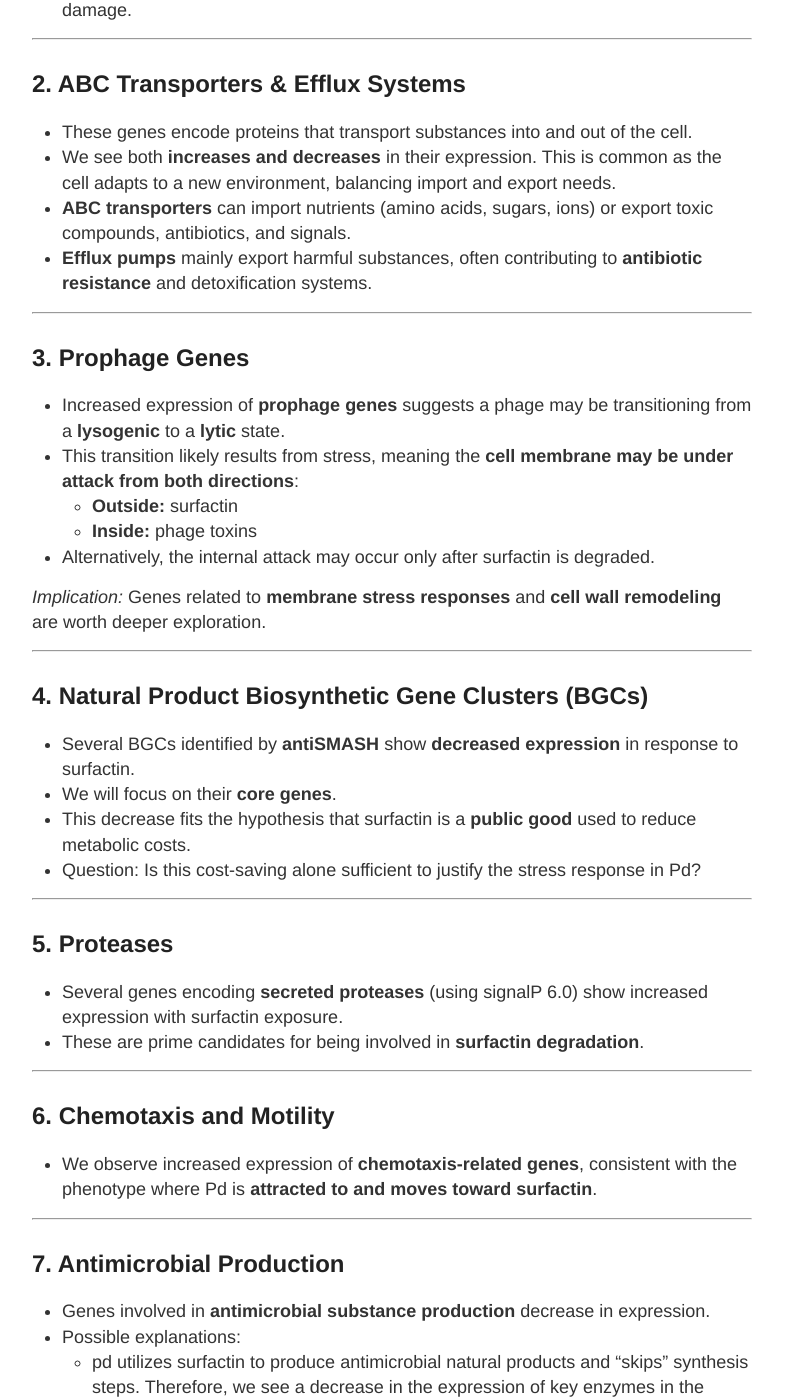
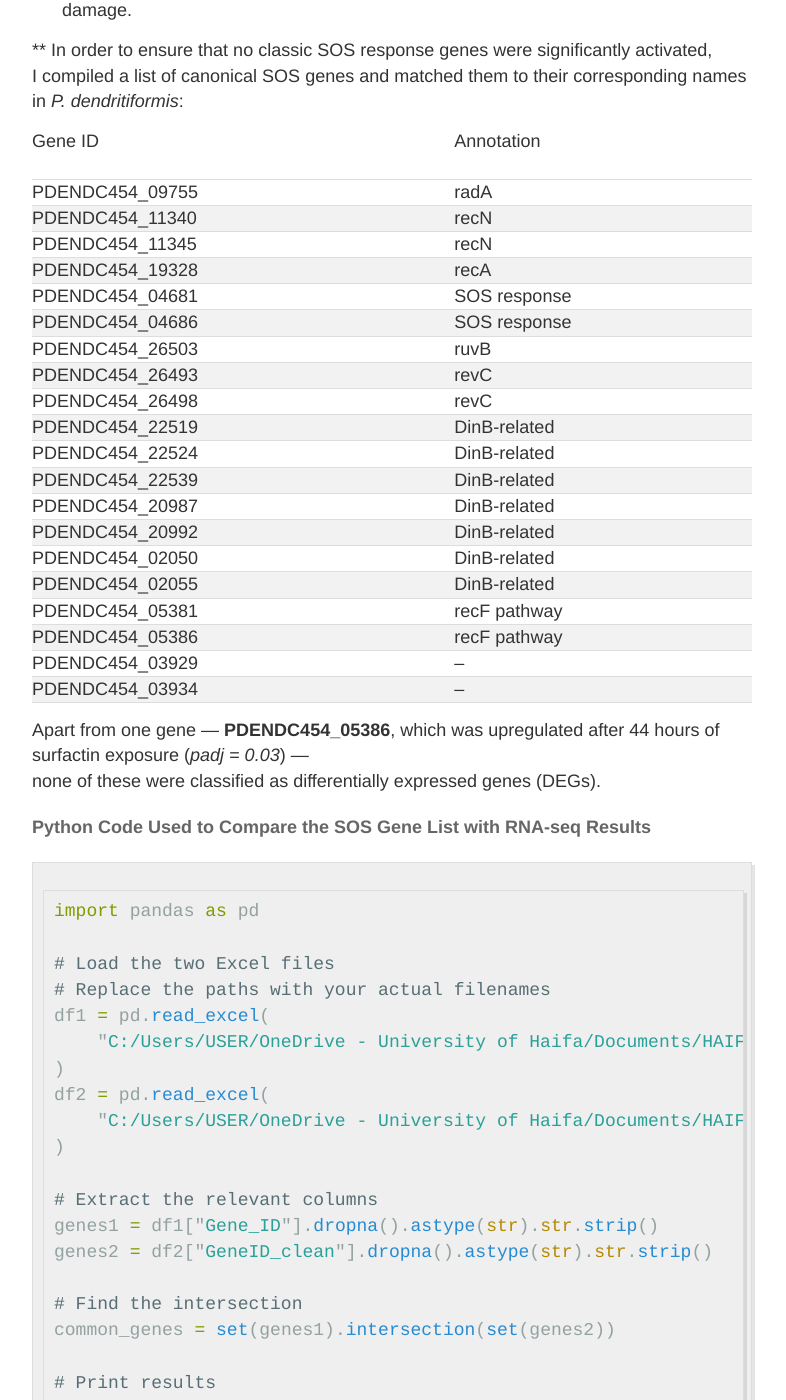
Before and after one commit to OfekRainish/OfekRainish_notebook, a Jekyll site: the page built from _posts/2025-08-27-genes of interest.md, in a window 1280 px wide and 1400 px high, scrolled down 1086 px. Shown: the whole window, without its empty margins (248-1034 px from the left). Built offline with Jekyll 4.4.1, drawn with Linux system fonts in a browser that asks for light colours; our own code applies the rules of GitHub Pages for plain Markdown files; a file with an impossible date is left out; some of the changed text lies outside the part shown.

Commit message:
Update 2025-08-27-genes of interest.md

````diff
--- a/_posts/2025-08-27-genes of interest.md
+++ b/_posts/2025-08-27-genes of interest.md
@@ -22,7 +22,68 @@ Following RNA-seq analysis, we obtained hundreds of genes and narrowed the list
 - Interestingly, we did **not** see classic stress responses (e.g., SOS response). Some stress-related genes actually **decrease** (e.g., **ECF subfamily RNA polymerase sigma24 subunit**).
 - This suggests the stress is likely **targeted at the cell membrane/envelope**, not DNA damage.
 
----
+
+** In order to ensure that no classic SOS response genes were significantly activated,
+I compiled a list of canonical SOS genes and matched them to their corresponding names in *P. dendritiformis*:
+
+| Gene ID | Annotation |
+|----------|-------------|
+| PDENDC454_09755 | radA |
+| PDENDC454_11340 | recN |
+| PDENDC454_11345 | recN |
+| PDENDC454_19328 | recA |
+| PDENDC454_04681 | SOS response |
+| PDENDC454_04686 | SOS response |
+| PDENDC454_26503 | ruvB |
+| PDENDC454_26493 | revC |
+| PDENDC454_26498 | revC |
+| PDENDC454_22519 | DinB-related |
+| PDENDC454_22524 | DinB-related |
+| PDENDC454_22539 | DinB-related |
+| PDENDC454_20987 | DinB-related |
+| PDENDC454_20992 | DinB-related |
+| PDENDC454_02050 | DinB-related |
+| PDENDC454_02055 | DinB-related |
+| PDENDC454_05381 | recF pathway |
+| PDENDC454_05386 | recF pathway |
+| PDENDC454_03929 | – |
+| PDENDC454_03934 | – |
+
+Apart from one gene — **PDENDC454_05386**, which was upregulated after 44 hours of surfactin exposure (*padj = 0.03*) —
+none of these were classified as differentially expressed genes (DEGs).
+
+
+
+#### Python Code Used to Compare the SOS Gene List with RNA-seq Results
+
+```python
+import pandas as pd
+
+# Load the two Excel files
+# Replace the paths with your actual filenames
+df1 = pd.read_excel(
+    "C:/Users/USER/OneDrive - University of Haifa/Documents/HAIFA/research/data analyzing/sos_genes/sos_genes.xlsx"
+)
+df2 = pd.read_excel(
+    "C:/Users/USER/OneDrive - University of Haifa/Documents/HAIFA/research/data analyzing/mapping/deseq2/output/treatment - downup regulation/signalp0.6 res/full_table_with_secretion_predictions_anti17.xlsx"
+)
+
+# Extract the relevant columns
+genes1 = df1["Gene_ID"].dropna().astype(str).str.strip()
+genes2 = df2["GeneID_clean"].dropna().astype(str).str.strip()
+
+# Find the intersection
+common_genes = set(genes1).intersection(set(genes2))
+
+# Print results
+if common_genes:
+    print("Values that appear in both tables:")
+    for gene in common_genes:
+        print(gene)
+else:
+    print("No common values found.")
+
+```
 
 ## 2. ABC Transporters & Efflux Systems
 - These genes encode proteins that transport substances into and out of the cell.
````
